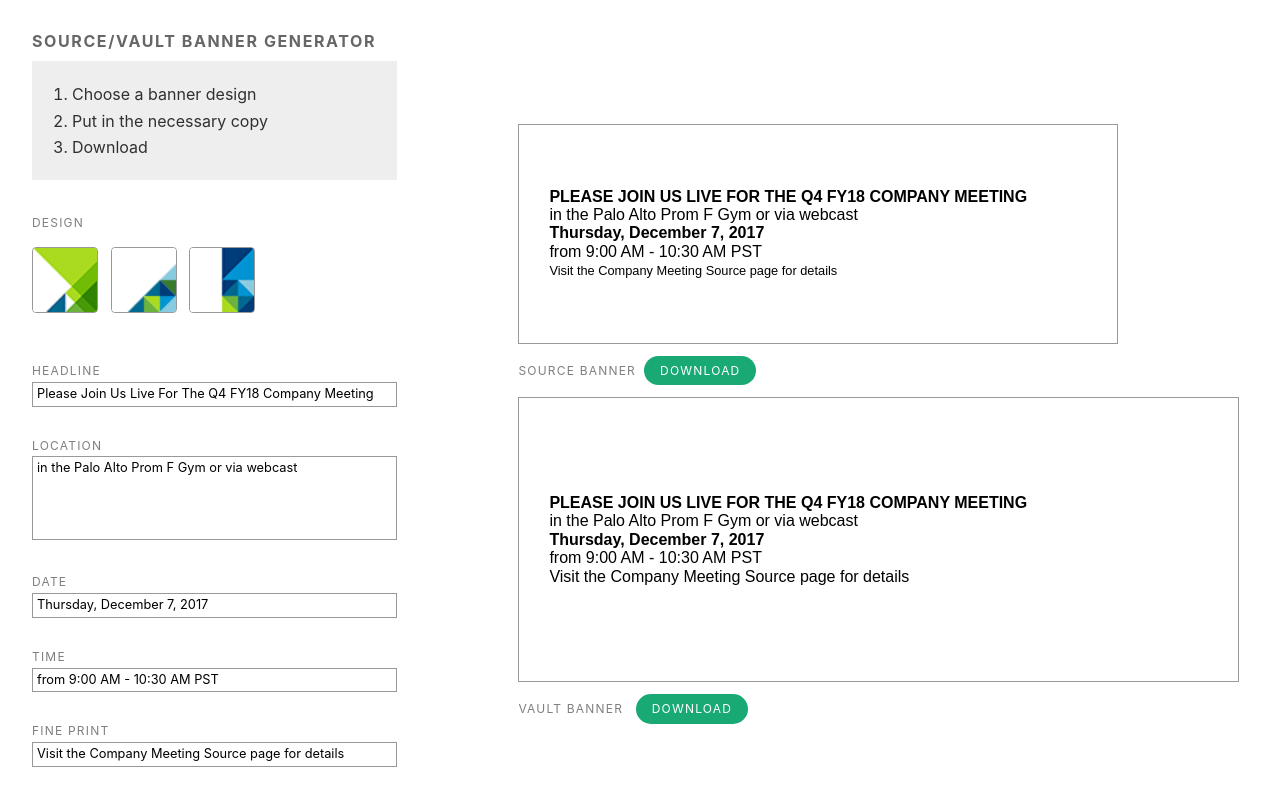
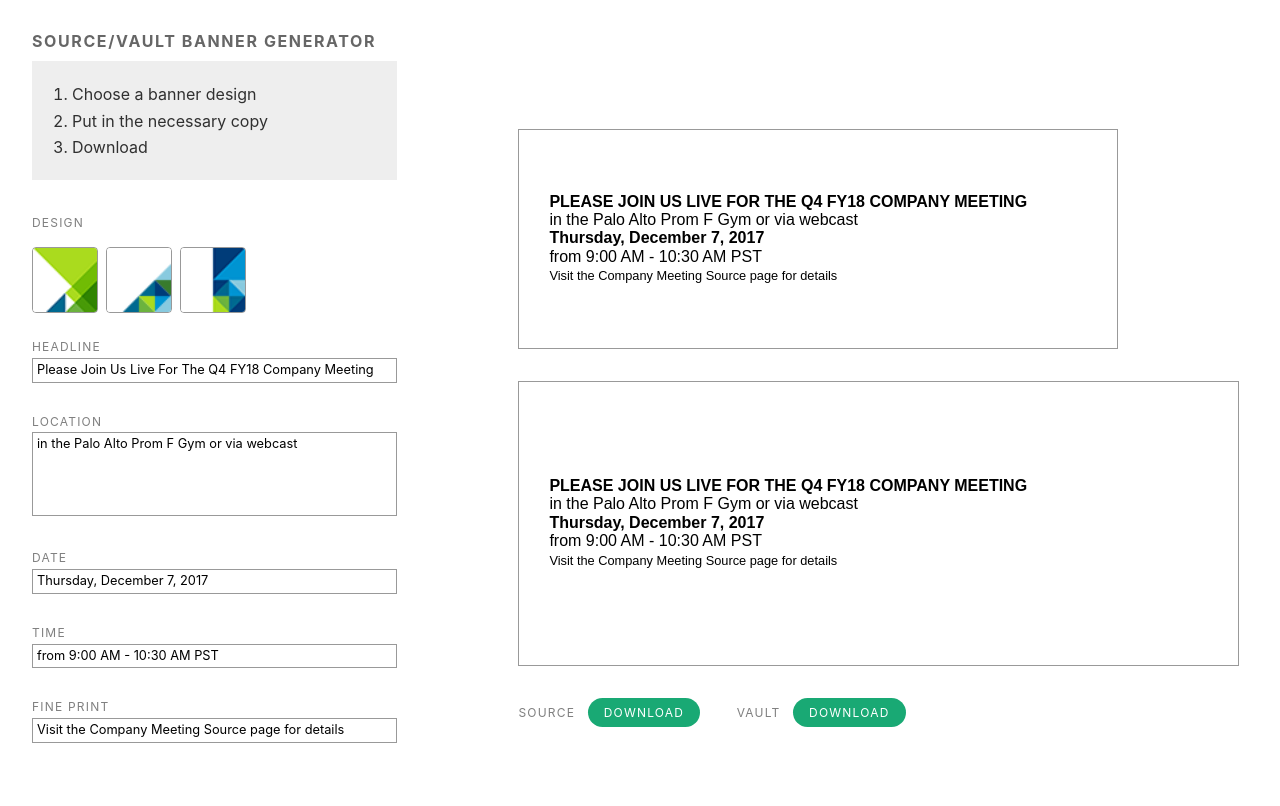
Before and after one commit to drukelly-zz/banner-generator, a plain HTML site: page index.html in a window 1280 px wide. Drawn offline with nearby package versions, Linux system fonts and the light colour scheme.

Commit message:
Ongoing vue.js work

```diff
--- a/index.html
+++ b/index.html
@@ -6,7 +6,7 @@
   <meta name="viewport" content="width=device-width, initial-scale=1">
   <link rel="stylesheet" href="https://unpkg.com/tachyons@4.9.0/css/tachyons.min.css"/>
   <link rel="stylesheet" href="css/app.css"/>
-  <script src="https://unpkg.com/vue"></script>
+  <script src="https://unpkg.com/vue@2.5.11/dist/vue.min.js"></script>
 </head>
 <body class="sans-serif ma4">
 
@@ -26,17 +26,11 @@
         </div>
 
         <form action="get" id="textGenerator" class="pt4">
-          <label for="design" class="dib mb4 w-100">
+          <label class="dib mb2 w-100">
             <div class="black-50 dib f7 mr1 tracked ttu">Design</div>
             <ul id="designOptions" class="list pl0">
-              <li class="tc dib mr2">
-                <img src="images/btn-option1.png" data-option="option1" alt="" class="b--black-40 ba br2 h3 w3 dib">
-              </li>
-              <li class="tc dib mr2">
-                <img src="images/btn-option2.png" data-option="option2" alt="" class="b--black-40 ba br2 h3 w3 dib">
-              </li>
-              <li class="tc dib">
-                <img src="images/btn-option3.png" data-option="option3" alt="" class="b--black-40 ba br2 h3 w3 dib">
+              <li v-for="item in options" class="tc dib mr2">
+                <img :src="'/images/btn-' + item.value + '.png'" :data-option="item.value" alt="" class="b--black-40 ba br2 h3 w3 dib">
               </li>
             </ul>
           </label>
@@ -66,7 +60,9 @@
       <div class="w-10"></div>
 
       <div class="w-60">
-        <div id="source-preview" class="ba b--black-40 flex items-center" v-bind:class="{ active: isActive }">
+        <div class="ba b--black-40 flex items-center mv4"
+          v-for="type in types"
+          :id="type.value + '-preview'">
           <div class="positioning-container">
             <header class="ma0 relative ttu">{{ headline }}</header>
             <p class="location ma0 relative">{{ location }}</p>
@@ -75,27 +71,14 @@
           </div>
           <div class="background"></div>
         </div>
-
-        <p class="black-50 f7 ttu tracked">Source Banner<a href="#" id="downloadSource" class="bg-green br-pill dib dim link ml2 ph3 pv2 white">Download</a> </p>
-
-        <div id="vault-preview" class="ba b--black-40 flex items-center" v-bind:class="{ active: isActive }">
-          <div class="positioning-container">
-            <header class="ma0 relative ttu">{{ headline }}</header>
-            <p class="location ma0 relative">{{ location }}</p>
-            <p class="date-time ma0 relative"><strong class="db">{{ dateDisplay }}</strong> {{ timeDisplay }}</p>
-            <p class="finePrint ma0 relative">{{ finePrint }}</p>
-          </div>
-          <div class="background"></div>
-        </div>
-
-        <p class="black-50 f7 ttu tracked">Vault Banner <a href="#" id="downloadVault" class="bg-green br-pill dib dim link ml2 ph3 pv2 white">Download</a> </p>
+        <p class="black-50 f7 ttu tracked">Source <a href="#" class="bg-green br-pill dib dim link ml2 mr4 ph3 pv2 white">Download</a>
+        Vault <a href="#" class="bg-green br-pill dib dim link ml2 ph3 pv2 white">Download</a> </p>
       </div>
-
     </div>
   </div>
 
   <script>
-    new Vue({
+    var app = new Vue({
       el: '#app',
       data: {
         headline: 'Please Join Us Live For The Q4 FY18 Company Meeting',
@@ -103,8 +86,25 @@
         dateDisplay: 'Thursday, December 7, 2017',
         timeDisplay: 'from 9:00 AM - 10:30 AM PST',
         finePrint: 'Visit the Company Meeting Source page for details',
-        isActive: true
+        options: [
+          { value: 'option1' },
+          { value: 'option2' },
+          { value: 'option3' }
+        ],
+        types: [
+          { value: 'source' },
+          { value: 'vault' }
+        ]
       }
+      // ,
+      // methods: {
+      //   pickOption: function(e) {
+      //     const targetDivs = document.querySelectorAll('.target');
+      //     const selectedOption = e.target.dataset.option;
+      //     targetDivs.forEach(function(element) {
+      //     });
+      //   }
+      // }
     });
   </script>
 
```
